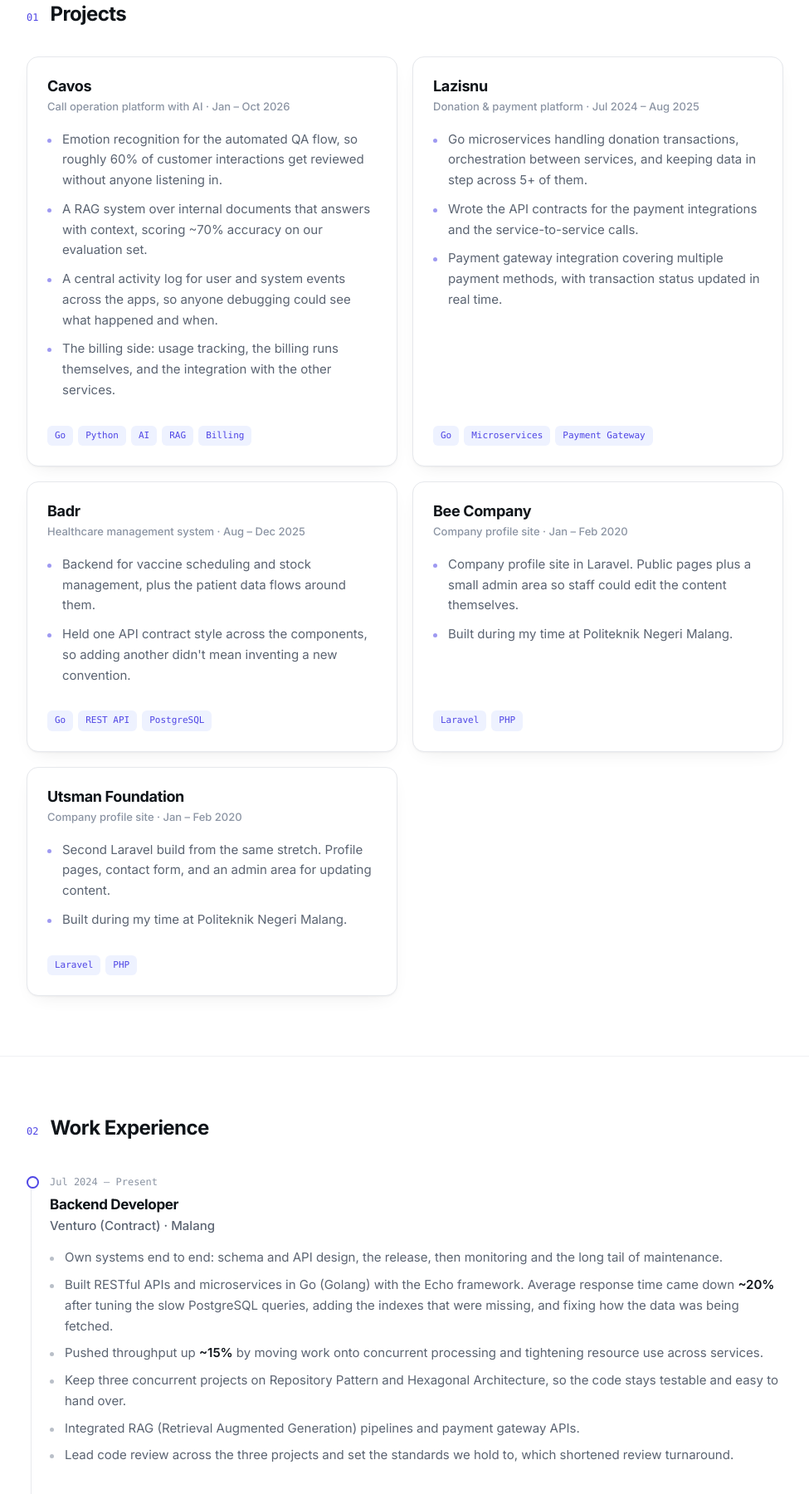
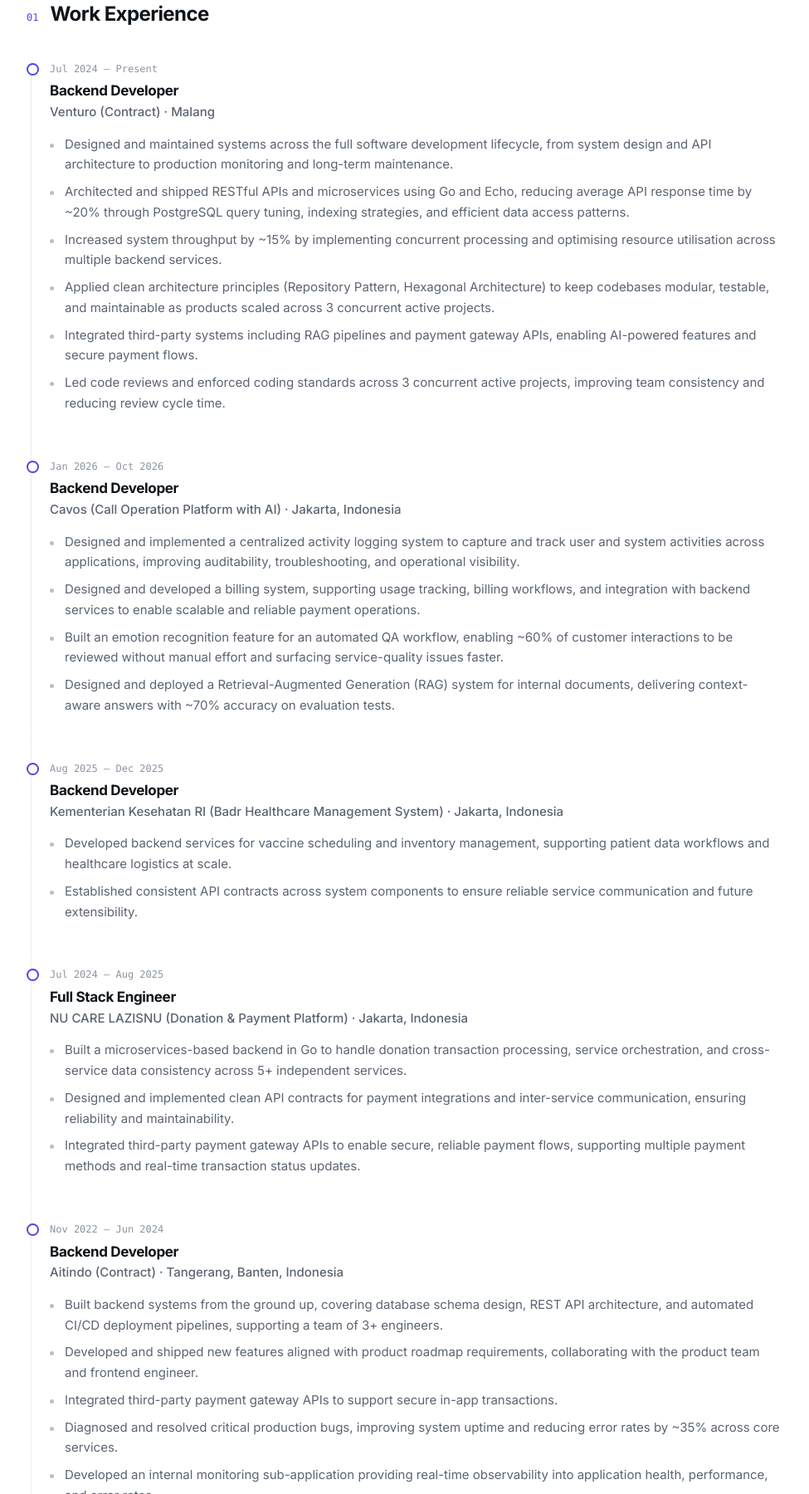
Before and after one commit to dimasekaadinandra25/dimasekaadinandra25.github.io, a plain HTML site: page index.html in a window 1280 px wide. Shown: the part 1000-2800 px from the top of the page at 83% size, without its empty margins (152-1127 px from the left). Drawn offline with Linux system fonts and the light colour scheme.

Commit message:
feat: match experience to resume and remove projects section

```diff
--- a/index.html
+++ b/index.html
@@ -278,34 +278,6 @@
   margin: 0; font-size: 1.5rem; font-weight: 700; letter-spacing: -0.025em;
 }
 
-/* ---------- projects ---------- */
-.grid { display: grid; gap: 1.125rem; grid-template-columns: repeat(auto-fit, minmax(19rem, 1fr)); }
-article {
-  position: relative;
-  display: flex; flex-direction: column;
-  padding: 1.5rem;
-  background: var(--card);
-  border: 1px solid var(--line); border-radius: 0.875rem;
-  box-shadow: var(--shadow);
-  transition: transform 0.2s, box-shadow 0.2s, border-color 0.2s;
-}
-article:hover { transform: translateY(-3px); box-shadow: var(--shadow-lift); border-color: color-mix(in srgb, var(--accent) 35%, var(--line)); }
-article h3 { margin: 0 0 0.25rem; font-size: 1.125rem; font-weight: 650; }
-article .kind { margin: 0 0 1rem; color: var(--faint); font-size: 0.8125rem; font-weight: 500; }
-article ul { margin: 0 0 1.25rem; padding: 0; list-style: none; color: var(--muted); font-size: 0.9375rem; }
-article li { position: relative; padding-left: 1.125rem; margin-bottom: 0.625rem; }
-article li::before {
-  content: ""; position: absolute; left: 0; top: 0.6875rem;
-  width: 0.3125rem; height: 0.3125rem; border-radius: 50%;
-  background: var(--accent); opacity: 0.55;
-}
-.tags { display: flex; flex-wrap: wrap; gap: 0.375rem; margin-top: auto; }
-.tags span {
-  padding: 0.1875rem 0.5625rem; border-radius: 0.375rem;
-  background: var(--accent-soft); color: var(--accent);
-  font-family: var(--mono); font-size: 0.6875rem; font-weight: 500;
-}
-
 /* ---------- timeline ---------- */
 .timeline { position: relative; padding-left: 1.75rem; }
 .timeline::before {
@@ -400,30 +372,23 @@
   .sec-head h2 { font-size: 12pt; text-transform: uppercase; letter-spacing: 0.04em; }
 
   /* one column, no cards, no decoration */
-  .grid, .skills { display: block; gap: 0; background: none; border: 0; border-radius: 0; }
-  article, .contact-card {
+  .skills { display: block; gap: 0; background: none; border: 0; border-radius: 0; }
+  .contact-card {
     padding: 0; margin-bottom: 0.75rem;
     background: none !important; border: 0; border-radius: 0; box-shadow: none !important;
     break-inside: avoid;
   }
-  article h3, .job h3 { font-size: 11pt; }
-  article .kind, .job .where, .job .when { color: #000 !important; }
+  .job h3 { font-size: 11pt; }
+  .job .where, .job .when { color: #000 !important; }
 
   .timeline { padding-left: 0; }
   .timeline::before, .job::before { display: none; }
   .job { padding-bottom: 0.75rem; break-inside: avoid; }
   .job .when { font-family: inherit; font-size: 10pt; }
 
-  article ul, .job ul { color: #000 !important; }
-  article li, .job li { padding-left: 0.9rem; margin-bottom: 0.15rem; }
-  article li::before, .job li::before { background: #000; opacity: 1; top: 0.5rem; }
-
-  .tags { margin-top: 0.25rem; }
-  .tags span {
-    padding: 0; margin-right: 0.5rem;
-    background: none !important; color: #000 !important; font-family: inherit; font-size: 9.5pt;
-  }
-  .tags span::after { content: ""; }
+  .job ul { color: #000 !important; }
+  .job li { padding-left: 0.9rem; margin-bottom: 0.15rem; }
+  .job li::before { background: #000; opacity: 1; top: 0.5rem; }
 
   .skills > div { display: block; padding: 0 0 0.25rem; background: none; }
   .skills h3 { display: inline; font-family: inherit; font-size: 10.5pt; color: #000 !important; text-transform: none; }
@@ -442,7 +407,6 @@
 <nav id="nav">
   <div class="wrap">
     <a class="brand" href="#top"><span class="mark">DA</span>Dimas Eka Adinandra</a>
-    <a class="nav-link" href="#work">Projects</a>
     <a class="nav-link" href="#experience">Experience</a>
     <a class="nav-link" href="#skills">Skills</a>
     <a class="nav-link" href="#contact">Contact</a>
@@ -505,71 +469,9 @@
   </div>
 </header>
 
-<section id="work">
-  <div class="wrap">
-    <div class="sec-head"><span>01</span><h2>Projects</h2></div>
-    <div class="grid">
-
-      <article class="reveal">
-        <h3>Cavos</h3>
-        <p class="kind">Call operation platform with AI &middot; Jan &ndash; Oct 2026</p>
-        <ul>
-          <li>Emotion recognition for the automated QA flow, so roughly 60% of customer interactions get reviewed without anyone listening in.</li>
-          <li>A RAG system over internal documents that answers with context, scoring ~70% accuracy on our evaluation set.</li>
-          <li>A central activity log for user and system events across the apps, so anyone debugging could see what happened and when.</li>
-          <li>The billing side: usage tracking, the billing runs themselves, and the integration with the other services.</li>
-        </ul>
-        <div class="tags"><span>Go</span><span>Python</span><span>AI</span><span>RAG</span><span>Billing</span></div>
-      </article>
-
-      <article class="reveal">
-        <h3>Lazisnu</h3>
-        <p class="kind">Donation &amp; payment platform &middot; Jul 2024 &ndash; Aug 2025</p>
-        <ul>
-          <li>Go microservices handling donation transactions, orchestration between services, and keeping data in step across 5+ of them.</li>
-          <li>Wrote the API contracts for the payment integrations and the service-to-service calls.</li>
-          <li>Payment gateway integration covering multiple payment methods, with transaction status updated in real time.</li>
-        </ul>
-        <div class="tags"><span>Go</span><span>Microservices</span><span>Payment Gateway</span></div>
-      </article>
-
-      <article class="reveal">
-        <h3>Badr</h3>
-        <p class="kind">Healthcare management system &middot; Aug &ndash; Dec 2025</p>
-        <ul>
-          <li>Backend for vaccine scheduling and stock management, plus the patient data flows around them.</li>
-          <li>Held one API contract style across the components, so adding another didn't mean inventing a new convention.</li>
-        </ul>
-        <div class="tags"><span>Go</span><span>REST API</span><span>PostgreSQL</span></div>
-      </article>
-
-      <article class="reveal">
-        <h3>Bee Company</h3>
-        <p class="kind">Company profile site &middot; Jan &ndash; Feb 2020</p>
-        <ul>
-          <li>Company profile site in Laravel. Public pages plus a small admin area so staff could edit the content themselves.</li>
-          <li>Built during my time at Politeknik Negeri Malang.</li>
-        </ul>
-        <div class="tags"><span>Laravel</span><span>PHP</span></div>
-      </article>
-
-      <article class="reveal">
-        <h3>Utsman Foundation</h3>
-        <p class="kind">Company profile site &middot; Jan &ndash; Feb 2020</p>
-        <ul>
-          <li>Second Laravel build from the same stretch. Profile pages, contact form, and an admin area for updating content.</li>
-          <li>Built during my time at Politeknik Negeri Malang.</li>
-        </ul>
-        <div class="tags"><span>Laravel</span><span>PHP</span></div>
-      </article>
-
-    </div>
-  </div>
-</section>
-
 <section id="experience">
   <div class="wrap">
-    <div class="sec-head"><span>02</span><h2>Work Experience</h2></div>
+    <div class="sec-head"><span>01</span><h2>Work Experience</h2></div>
     <div class="timeline">
 
       <div class="job reveal">
@@ -577,69 +479,69 @@
         <h3>Backend Developer</h3>
         <div class="where">Venturo (Contract) &middot; Malang</div>
         <ul>
-          <li>Own systems end to end: schema and API design, the release, then monitoring and the long tail of maintenance.</li>
-          <li>Built RESTful APIs and microservices in Go (Golang) with the Echo framework. Average response time came down <b>~20%</b> after tuning the slow PostgreSQL queries, adding the indexes that were missing, and fixing how the data was being fetched.</li>
-          <li>Pushed throughput up <b>~15%</b> by moving work onto concurrent processing and tightening resource use across services.</li>
-          <li>Keep three concurrent projects on Repository Pattern and Hexagonal Architecture, so the code stays testable and easy to hand over.</li>
-          <li>Integrated RAG (Retrieval Augmented Generation) pipelines and payment gateway APIs.</li>
-          <li>Lead code review across the three projects and set the standards we hold to, which shortened review turnaround.</li>
+          <li>Designed and maintained systems across the full software development lifecycle, from system design and API architecture to production monitoring and long-term maintenance.</li>
+          <li>Architected and shipped RESTful APIs and microservices using Go and Echo, reducing average API response time by ~20% through PostgreSQL query tuning, indexing strategies, and efficient data access patterns.</li>
+          <li>Increased system throughput by ~15% by implementing concurrent processing and optimising resource utilisation across multiple backend services.</li>
+          <li>Applied clean architecture principles (Repository Pattern, Hexagonal Architecture) to keep codebases modular, testable, and maintainable as products scaled across 3 concurrent active projects.</li>
+          <li>Integrated third-party systems including RAG pipelines and payment gateway APIs, enabling AI-powered features and secure payment flows.</li>
+          <li>Led code reviews and enforced coding standards across 3 concurrent active projects, improving team consistency and reducing review cycle time.</li>
         </ul>
       </div>
 
       <div class="job reveal">
         <div class="when">Jan 2026 &ndash; Oct 2026</div>
         <h3>Backend Developer</h3>
-        <div class="where">Cavos (Call Operation Platform with AI) &middot; Jakarta</div>
+        <div class="where">Cavos (Call Operation Platform with AI) &middot; Jakarta, Indonesia</div>
         <ul>
-          <li>Designed a central activity log for user and system events across the apps, for auditability and faster troubleshooting.</li>
-          <li>Built the billing system: usage tracking, the billing runs, and the integration with the rest of the backend.</li>
-          <li>Built emotion recognition for the automated QA flow, so <b>~60%</b> of customer interactions are reviewed without manual effort.</li>
-          <li>Shipped a RAG system over internal documents with <b>~70%</b> accuracy on evaluation tests.</li>
+          <li>Designed and implemented a centralized activity logging system to capture and track user and system activities across applications, improving auditability, troubleshooting, and operational visibility.</li>
+          <li>Designed and developed a billing system, supporting usage tracking, billing workflows, and integration with backend services to enable scalable and reliable payment operations.</li>
+          <li>Built an emotion recognition feature for an automated QA workflow, enabling ~60% of customer interactions to be reviewed without manual effort and surfacing service-quality issues faster.</li>
+          <li>Designed and deployed a Retrieval-Augmented Generation (RAG) system for internal documents, delivering context-aware answers with ~70% accuracy on evaluation tests.</li>
         </ul>
       </div>
 
       <div class="job reveal">
         <div class="when">Aug 2025 &ndash; Dec 2025</div>
         <h3>Backend Developer</h3>
-        <div class="where">Kementerian Kesehatan RI (Badr Healthcare Management System) &middot; Jakarta</div>
+        <div class="where">Kementerian Kesehatan RI (Badr Healthcare Management System) &middot; Jakarta, Indonesia</div>
         <ul>
-          <li>Backend services for vaccine scheduling and inventory management, plus the patient data flows around them.</li>
-          <li>Kept API contracts consistent across components, so services talk reliably and new ones slot in cleanly.</li>
+          <li>Developed backend services for vaccine scheduling and inventory management, supporting patient data workflows and healthcare logistics at scale.</li>
+          <li>Established consistent API contracts across system components to ensure reliable service communication and future extensibility.</li>
         </ul>
       </div>
 
       <div class="job reveal">
         <div class="when">Jul 2024 &ndash; Aug 2025</div>
         <h3>Full Stack Engineer</h3>
-        <div class="where">NU CARE LAZISNU (Donation &amp; Payment Platform) &middot; Jakarta</div>
+        <div class="where">NU CARE LAZISNU (Donation &amp; Payment Platform) &middot; Jakarta, Indonesia</div>
         <ul>
-          <li>Built a Go microservices backend for donation transactions, service orchestration and data consistency across 5+ services.</li>
-          <li>Designed the API contracts for payment integrations and service-to-service calls.</li>
-          <li>Integrated payment gateways with multiple payment methods and real-time transaction status updates.</li>
+          <li>Built a microservices-based backend in Go to handle donation transaction processing, service orchestration, and cross-service data consistency across 5+ independent services.</li>
+          <li>Designed and implemented clean API contracts for payment integrations and inter-service communication, ensuring reliability and maintainability.</li>
+          <li>Integrated third-party payment gateway APIs to enable secure, reliable payment flows, supporting multiple payment methods and real-time transaction status updates.</li>
         </ul>
       </div>
 
       <div class="job reveal">
         <div class="when">Nov 2022 &ndash; Jun 2024</div>
         <h3>Backend Developer</h3>
-        <div class="where">Aitindo (Contract) &middot; Tangerang, Banten</div>
+        <div class="where">Aitindo (Contract) &middot; Tangerang, Banten, Indonesia</div>
         <ul>
-          <li>Started the backend from nothing: schema design, the REST API, and the automated CI/CD pipeline a team of 3+ engineers deployed through.</li>
-          <li>Shipped roadmap features alongside the product team and the frontend engineer.</li>
-          <li>Integrated third-party payment gateways for in-app transactions.</li>
-          <li>Tracked down the production bugs that were actually hurting us. Error rates across core services fell <b>~35%</b> and uptime improved.</li>
-          <li>Wrote a small internal monitoring app so we could watch the main application's health, performance and error rates as they happened, giving the team real-time observability.</li>
+          <li>Built backend systems from the ground up, covering database schema design, REST API architecture, and automated CI/CD deployment pipelines, supporting a team of 3+ engineers.</li>
+          <li>Developed and shipped new features aligned with product roadmap requirements, collaborating with the product team and frontend engineer.</li>
+          <li>Integrated third-party payment gateway APIs to support secure in-app transactions.</li>
+          <li>Diagnosed and resolved critical production bugs, improving system uptime and reducing error rates by ~35% across core services.</li>
+          <li>Developed an internal monitoring sub-application providing real-time observability into application health, performance, and error rates.</li>
         </ul>
       </div>
 
       <div class="job reveal">
         <div class="when">Feb 2022 &ndash; Nov 2022</div>
         <h3>Backend Developer</h3>
-        <div class="where">PT Okejek Kreasi Indonesia &middot; Malang</div>
+        <div class="where">PT Okejek Kreasi Indonesia &middot; Malang, Indonesia</div>
         <ul>
-          <li>Built RESTful APIs for a high-traffic mobile app and brought response times down by refactoring them and reworking the queries underneath.</li>
-          <li>Integrated third-party payment gateways to handle in-app transactions.</li>
-          <li>Shipped features with a cross-functional team, on the coding standards and git workflow already in place.</li>
+          <li>Designed and built RESTful APIs for a high-traffic mobile application, improving code performance and reducing response latency through refactoring and query optimisation.</li>
+          <li>Integrated third-party payment gateway APIs to process in-app transactions reliably.</li>
+          <li>Implemented and shipped new features as part of a cross-functional team, following established coding standards and version control workflows.</li>
         </ul>
       </div>
 
@@ -649,7 +551,7 @@
 
 <section id="skills">
   <div class="wrap">
-    <div class="sec-head"><span>03</span><h2>Technical Skills</h2></div>
+    <div class="sec-head"><span>02</span><h2>Technical Skills</h2></div>
     <div class="skills reveal">
       <div><h3>Languages</h3><p>Go (primary), Python, PHP, TypeScript, JavaScript</p></div>
       <div><h3>Frameworks</h3><p>Echo (Go), Laravel, HonoJS, AngularJS, gRPC</p></div>
@@ -664,7 +566,7 @@
 
 <section id="education">
   <div class="wrap">
-    <div class="sec-head"><span>04</span><h2>Education</h2></div>
+    <div class="sec-head"><span>03</span><h2>Education</h2></div>
     <div class="timeline">
       <div class="job reveal">
         <div class="when">2017 &ndash; 2021</div>
@@ -677,7 +579,7 @@
 
 <section id="contact">
   <div class="wrap">
-    <div class="sec-head"><span>05</span><h2>Contact</h2></div>
+    <div class="sec-head"><span>04</span><h2>Contact</h2></div>
     <div class="contact-card reveal">
       <h3>Get in touch</h3>
       <p>
```
